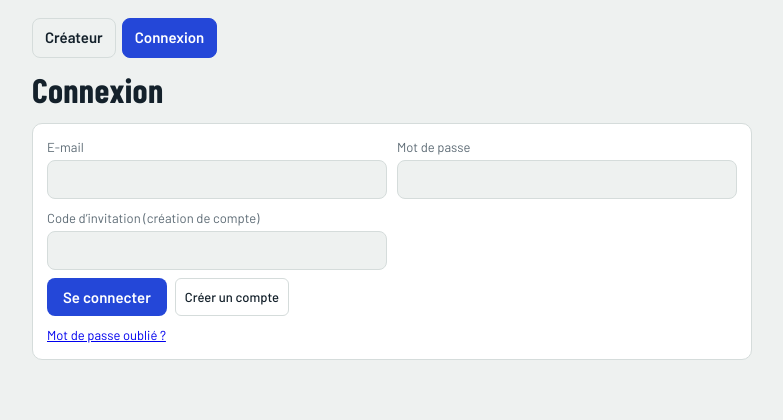
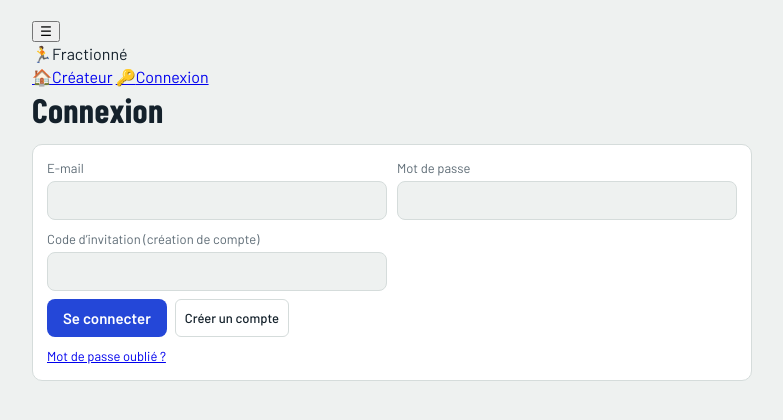
Before and after one commit to tomheuz-101/GenerateurFractionne, a Flask app: page /connexion?next=/admin in a window 1280 px wide. Shown: the top 420 px of the page, without its empty margins (248-1031 px from the left). Run offline with Flask 3, Linux system fonts and the light colour scheme; the visitor is signed in with stand-in values (Sample User, id 1).

Commit message:
Enhance navigation with icons and toggle button

```diff
--- a/templates/_nav.html
+++ b/templates/_nav.html
@@ -1,11 +1,17 @@
-<nav class="nav">
-  <a href="/"{% if page == "creator" %} aria-current="page"{% endif %}>Créateur</a>
+<button class="sb-toggle" id="sbToggle" aria-label="Réduire ou déployer le menu" aria-expanded="true">☰</button>
+<div class="sb-overlay" id="sbOverlay"></div>
+
+<nav class="sb" id="sb">
+  <div class="sb-brand">🏃<span class="sb-lb">Fractionné</span></div>
+
+  <a href="/"{% if page == "creator" %} aria-current="page"{% endif %}>🏠<span class="sb-lb">Créateur</span></a>
+
   {% if me %}
-  <a href="/bibliotheque"{% if page == "library" %} aria-current="page"{% endif %}>Bibliothèque</a>
-  <a href="/profil"{% if page == "profile" %} aria-current="page"{% endif %}>Profil</a>
-  {% if owner %}<a href="/admin"{% if page == "admin" %} aria-current="page"{% endif %}>Administration</a>{% endif %}
-  <a href="#" id="navOut">Déconnexion</a>
+  <a href="/bibliotheque"{% if page == "library" %} aria-current="page"{% endif %}>📚<span class="sb-lb">Bibliothèque</span></a>
+  <a href="/profil"{% if page == "profile" %} aria-current="page"{% endif %}>👤<span class="sb-lb">Profil</span></a>
+  {% if owner %}<a href="/admin"{% if page == "admin" %} aria-current="page"{% endif %}>⚙️<span class="sb-lb">Administration</span></a>{% endif %}
+  <a href="#" id="navOut">🚪<span class="sb-lb">Déconnexion</span></a>
   {% else %}
-  <a href="/connexion"{% if page == "login" %} aria-current="page"{% endif %}>Connexion</a>
+  <a href="/connexion"{% if page == "login" %} aria-current="page"{% endif %}>🔑<span class="sb-lb">Connexion</span></a>
   {% endif %}
 </nav>
```
